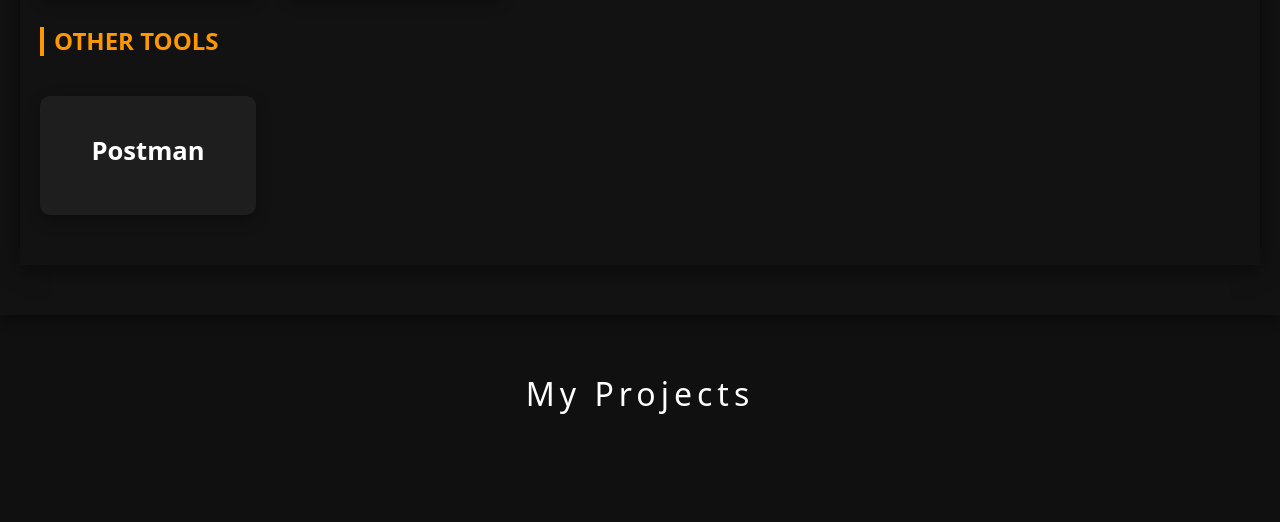
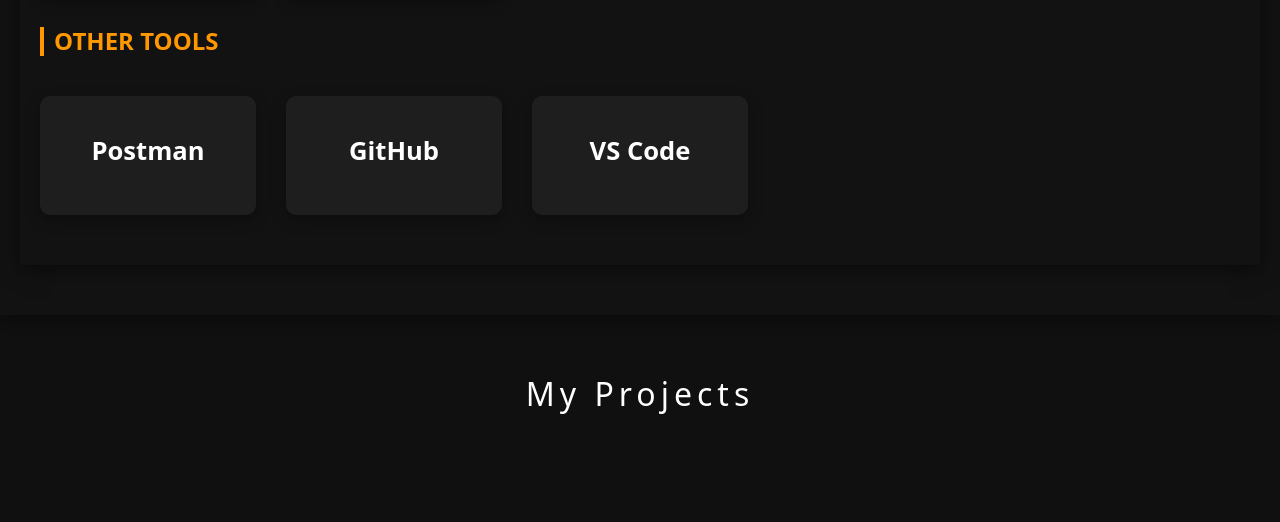
Before and after one commit to shekhawatbhawani/My-Portfoliyo, a plain HTML site: page index.html in a window 1280 px wide. Shown: the part 2370-2892 px from the top of the page. Drawn offline with nearby package versions, Linux system fonts and the light colour scheme.

Commit message:
add new Skills

```diff
--- a/index.html
+++ b/index.html
@@ -270,6 +270,12 @@
                 <div class="sk">
                     <h1>Postman</h1>
                 </div>
+                <div class="sk">
+                  <h1>GitHub</h1>
+                </div>
+                <div class="sk">
+                  <h1>VS Code</h1>
+                </div>
             </div>
         </div>
 
```
